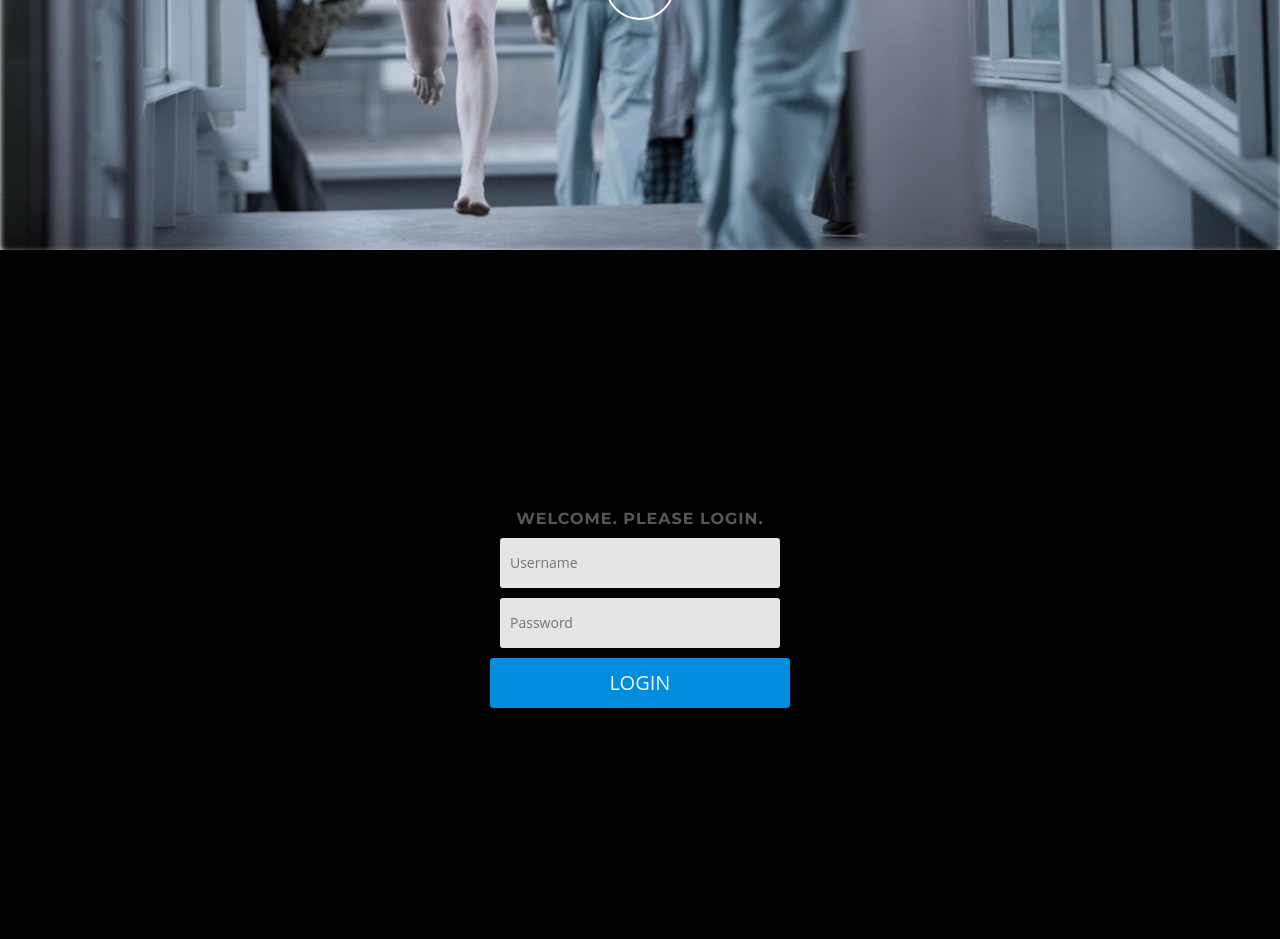
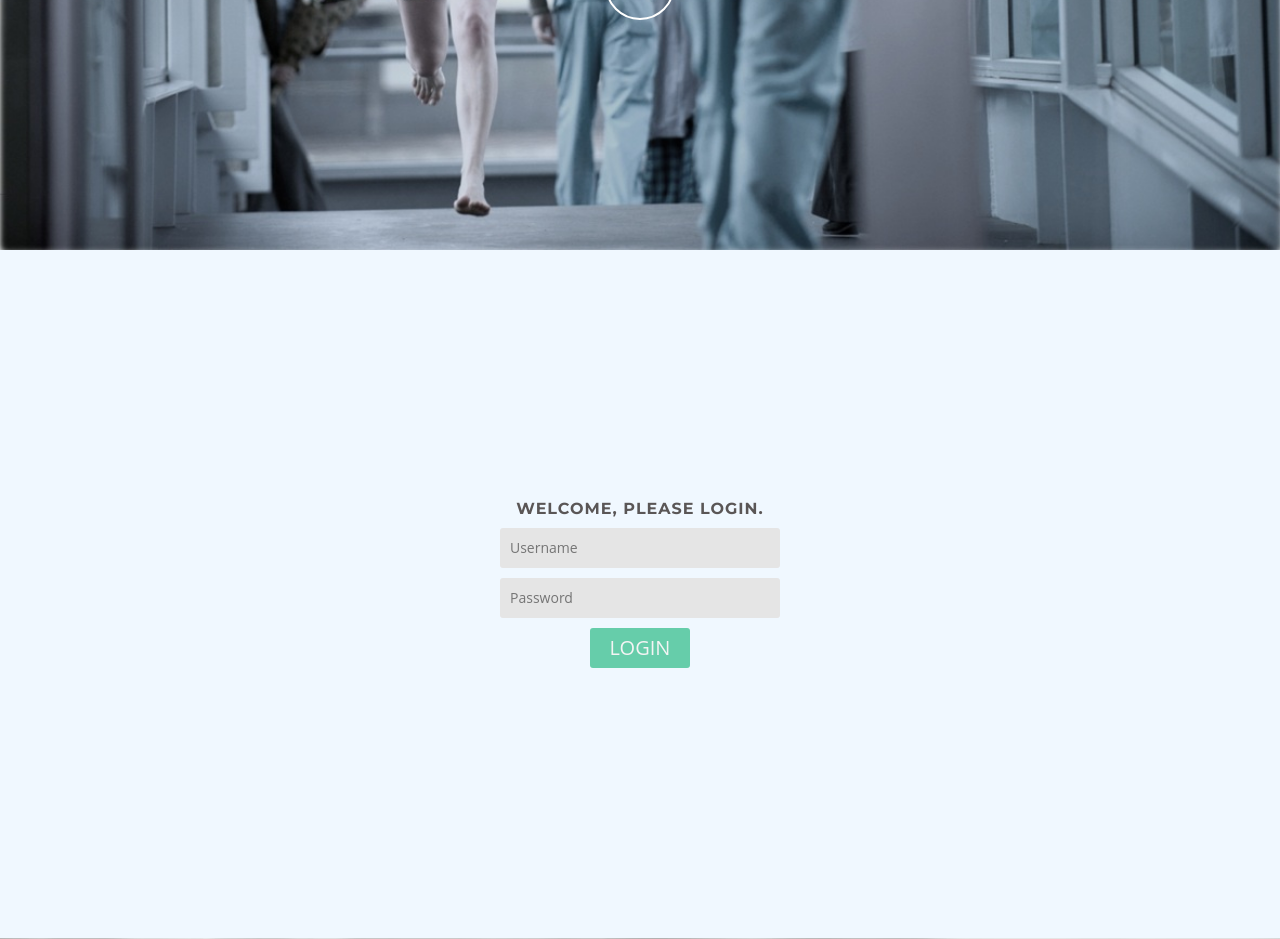
Before and after one commit to varuntinkle/Hospital_Management, a Django app: page / in a window 1280 px wide. Shown: the part 550-1489 px from the top of the page. Run offline with Django 3.2, Linux system fonts and the light colour scheme; some libraries are stand-ins or nearby versions.

Commit message:
nikit's list

```diff
--- a/login/static/css/sb-admin-2.css
+++ b/login/static/css/sb-admin-2.css
@@ -5,7 +5,7 @@
  */
 
 body {
-    background-color: #f8f8f8;
+    background-color: #F0F8FF;
 }
 
 #wrapper {
@@ -15,7 +15,7 @@ body {
 #page-wrapper {
     padding: 0 15px;
     min-height: 568px;
-    background-color: #fff;
+    background-color: #F0F8FF;
 }
 
 @media(min-width:768px) {
@@ -99,7 +99,7 @@ body {
 }
 
 .sidebar ul li a.active {
-    background-color: #eee;
+    background-color:#F0F8FF;
 }
 
 .sidebar .arrow {
--- a/login/templates/login/admin_addreception.html
+++ b/login/templates/login/admin_addreception.html
@@ -16,7 +16,9 @@
 
                         <div class="panel-body">
                             <div class="row">
-                                <div class="col-lg-6">
+                                <div class="col-lg-4">
+                                </div>
+                                <div class="col-lg-4">
 
                                     <h3>Enter Receptionist Details : </h3>
                                       <form method="post" action="reception_added">
--- a/login/templates/login/login.html
+++ b/login/templates/login/login.html
@@ -91,7 +91,7 @@
             <div class="col-lg-8 col-lg-offset-2">
                 <style type="text/css">
 body {
-background-color:#000;
+background-color:#F0F8FF;
 color: #5a5656;
 font-family: 'Open Sans', Arial, Helvetica, sans-serif;
 font-size: 16px;
@@ -107,6 +107,21 @@ font-weight: bold;
 }
 .uppercase { text-transform: uppercase; }
 
+#button{
+    background-color: #66CDAA;
+border: none;
+border-radius: 3px;
+-moz-border-radius: 3px;
+-webkit-border-radius: 3px;
+color: #f4f4f4;
+cursor: pointer;
+font-family: 'Open Sans', Arial, Helvetica, sans-serif;
+height: 40px;
+text-transform: uppercase;
+width: 100px;
+-webkit-appearance:none;
+}
+}
 /* ---------- LOGIN ---------- */
 #login {
 margin: 10px auto;
@@ -121,14 +136,14 @@ border-radius: 3px;
 color: #5a5656;
 font-family: 'Open Sans', Arial, Helvetica, sans-serif;
 font-size: 14px;
-height: 50px;
+height: 40px;
 outline: none;
 padding: 0px 10px;
 width: 280px;
 -webkit-appearance:none;
 }
 form fieldset input[type="submit"] {
-background-color: #008dde;
+background-color: #66CDAA;
 border: none;
 border-radius: 3px;
 -moz-border-radius: 3px;
@@ -136,9 +151,9 @@ border-radius: 3px;
 color: #f4f4f4;
 cursor: pointer;
 font-family: 'Open Sans', Arial, Helvetica, sans-serif;
-height: 50px;
+height: 40px;
 text-transform: uppercase;
-width: 300px;
+width: 100px;
 -webkit-appearance:none;
 }
 form fieldset a {
@@ -150,7 +165,7 @@ form fieldset a:hover { text-decoration: underline; }
 
 </style>
 <div id="login">
-<h1><strong>Welcome.</strong> Please login.</h1>
+<h1><strong>Welcome, </strong> Please login.</h1>
 <form method="post" action="login/authenticate">
 <fieldset>
   {% csrf_token %}
```
Also changed, not shown: db.sqlite3.
